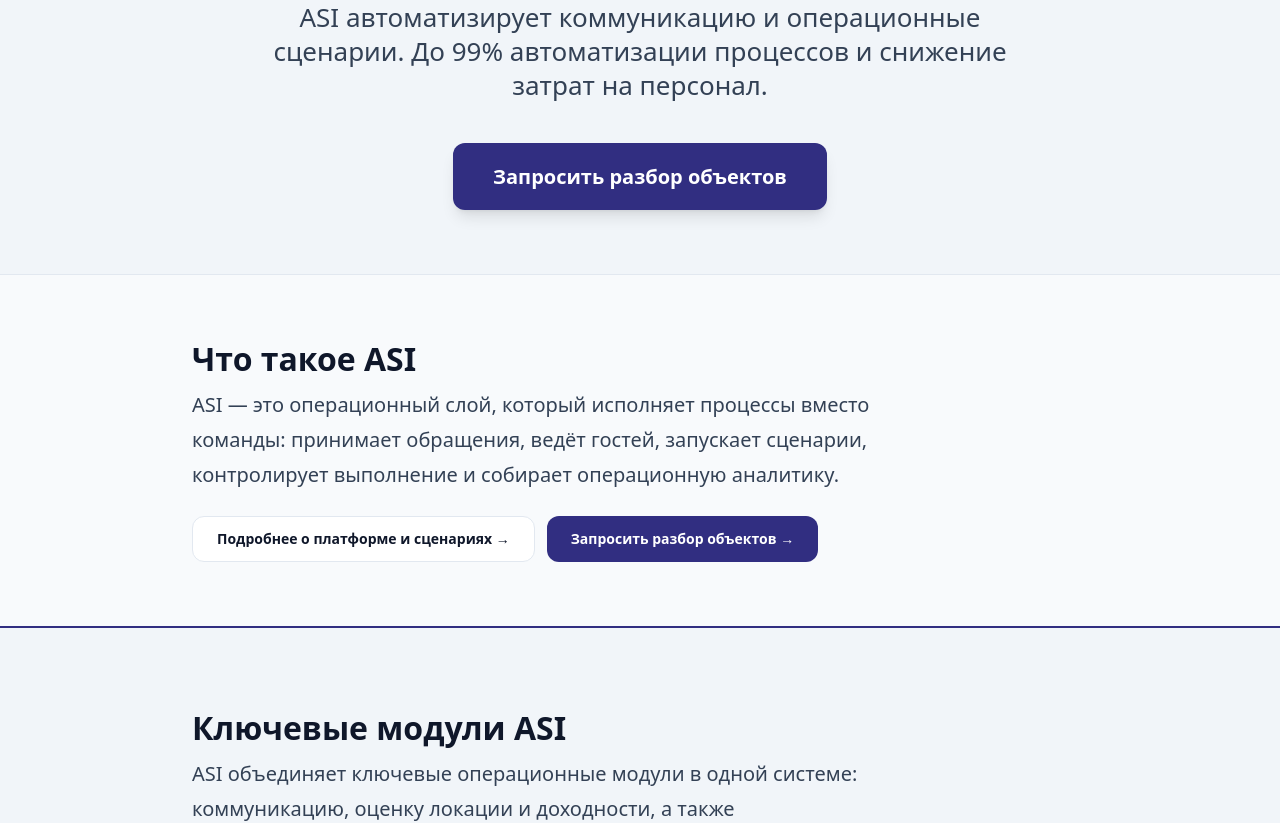
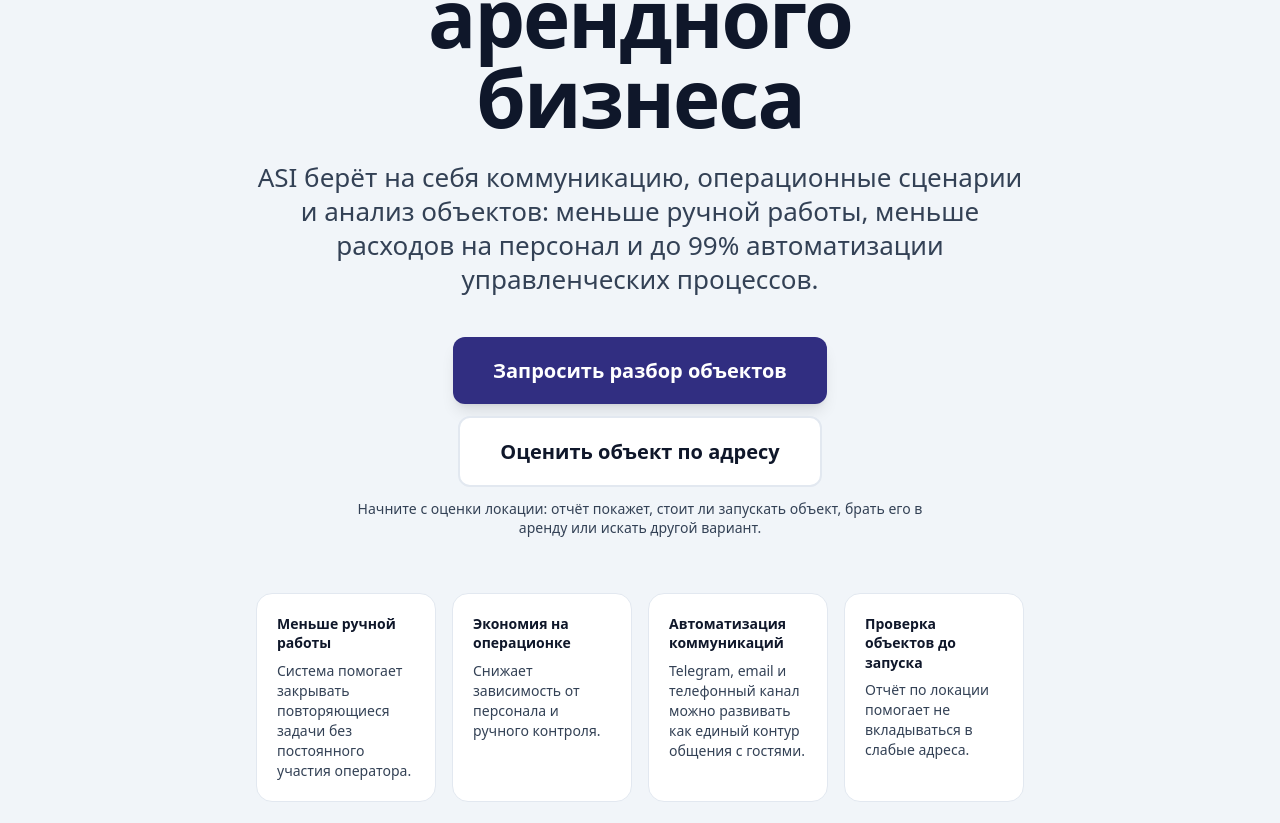
Before and after one commit to ASI-integration/asi-landing, a Next.js app: page /ru in a window 1280 px wide. Shown: the part 459-1282 px from the top of the page. Built offline with nearby package versions, Linux system fonts and the light colour scheme.

Commit message:
Clarify RU homepage hero positioning

```diff
--- a/src/app/ru/page.tsx
+++ b/src/app/ru/page.tsx
@@ -31,36 +31,70 @@ export default function HomeRu() {
           detailsLabel: 'Контакты',
           loginLabel: 'Войти',
           loginHref: '/login',
-          offerHeadline: 'Автопилот для вашего арендного бизнеса',
-          offerSub: 'ASI автоматизирует коммуникацию и операционные сценарии. До 99% автоматизации процессов и снижение затрат на персонал.',
+          offerHeadline: 'Цифровая управляющая компания для арендного бизнеса',
+          offerSub:
+            'ASI берёт на себя коммуникацию, операционные сценарии и анализ объектов: меньше ручной работы, меньше расходов на персонал и до 99% автоматизации управленческих процессов.',
           ctaLabel: 'Запросить разбор объектов',
           ctaHref: DEMO_LINK,
           ctaExternal: false,
+          ctaSecondaryLabel: 'Оценить объект по адресу',
+          ctaSecondaryHref: '/ru/otchet-po-dohodnosti-obektov',
+          ctaSecondaryExternal: false,
+          ctaSub:
+            'Начните с оценки локации: отчёт покажет, стоит ли запускать объект, брать его в аренду или искать другой вариант.',
+          heroBenefits: [
+            {
+              title: 'Меньше ручной работы',
+              body: 'Система помогает закрывать повторяющиеся задачи без постоянного участия оператора.',
+            },
+            {
+              title: 'Экономия на операционке',
+              body: 'Снижает зависимость от персонала и ручного контроля.',
+            },
+            {
+              title: 'Автоматизация коммуникаций',
+              body: 'Telegram, email и телефонный канал можно развивать как единый контур общения с гостями.',
+            },
+            {
+              title: 'Проверка объектов до запуска',
+              body: 'Отчёт по локации помогает не вкладываться в слабые адреса.',
+            },
+          ],
         }} telegramVariant="icon" showTopRow={false} />
 
-        {/* ── Что такое ASI (коротко) ── */}
-        <section className="py-14 sm:py-16 px-4 sm:px-6 bg-[var(--t-bg)] border-t border-[var(--t-border)]">
+        {/* ── Первый шаг: отчёт по локации ── */}
+        <section className="py-12 sm:py-14 px-4 sm:px-6 bg-[var(--t-bg)] border-t border-[var(--t-border)]">
           <div className="max-w-4xl mx-auto">
-            <h2 className="text-2xl sm:text-3xl font-bold text-[var(--t-text)] mb-2">
-              Что такое ASI
+            <h2 className="text-xl sm:text-2xl font-bold text-[var(--t-text)] mb-3">
+              Первый шаг — проверить объект
             </h2>
-            <p className="text-[var(--t-text-2)] text-base sm:text-lg leading-relaxed max-w-3xl">
-              ASI — это операционный слой, который исполняет процессы вместо команды: принимает обращения, ведёт гостей, запускает сценарии, контролирует выполнение и собирает операционную аналитику.
+            <p className="text-[var(--t-text-2)] text-sm sm:text-base leading-relaxed max-w-3xl mb-6">
+              Прежде чем запускать рекламу, нанимать людей или брать объект в работу, проверьте его локацию. Отчёт покажет спрос, конкуренцию, риски и потенциал дохода по адресу.
             </p>
-            <div className="mt-6 flex flex-wrap gap-3">
-              <Link
-                href="/ru/how-it-works"
-                className="inline-flex items-center justify-center px-6 py-3 rounded-xl border border-[var(--t-border)] bg-[var(--t-surface)] hover:bg-[var(--t-surface-2)] transition-colors text-sm font-semibold"
-              >
-                Подробнее о платформе и сценариях →
-              </Link>
-              <Link
-                href={DEMO_LINK}
-                className="inline-flex items-center justify-center px-6 py-3 rounded-xl bg-[var(--t-accent)] text-white font-semibold text-sm hover:bg-[var(--t-accent-hover)] transition-colors"
-              >
-                Запросить разбор объектов →
-              </Link>
-            </div>
+            <Link
+              href="/ru/otchet-po-dohodnosti-obektov"
+              className="inline-flex items-center justify-center px-6 py-3 rounded-xl bg-[var(--t-accent)] text-white font-semibold text-sm hover:bg-[var(--t-accent-hover)] transition-colors"
+            >
+              Оценить объект по адресу →
+            </Link>
+          </div>
+        </section>
+
+        {/* ── Отличие от классической УК ── */}
+        <section className="py-12 sm:py-14 px-4 sm:px-6 bg-[var(--t-surface-2)] border-t border-[var(--t-border)]">
+          <div className="max-w-4xl mx-auto">
+            <h2 className="text-xl sm:text-2xl font-bold text-[var(--t-text)] mb-3">
+              Чем ASI отличается от обычной управляющей компании
+            </h2>
+            <p className="text-[var(--t-text-2)] text-sm sm:text-base leading-relaxed max-w-3xl mb-5">
+              Обычная управляющая компания держится на людях и ручных процессах. ASI строит цифровой операционный контур: коммуникация, сценарии, контроль задач и аналитика объекта работают в одной системе.
+            </p>
+            <Link
+              href="/ru/how-it-works"
+              className="inline-flex items-center justify-center px-6 py-3 rounded-xl border border-[var(--t-border)] bg-[var(--t-surface)] hover:bg-[var(--t-surface-2)] transition-colors text-sm font-semibold text-[var(--t-text)]"
+            >
+              Подробнее о платформе и сценариях →
+            </Link>
           </div>
         </section>
 
--- a/src/components/HeroSection.tsx
+++ b/src/components/HeroSection.tsx
@@ -1,6 +1,11 @@
 import Link from 'next/link';
 import { productSupportEmail } from '@/config/contact';
 import { TgIcon } from '@/components/TgIcon';
+
+export interface HeroBenefitCard {
+  title: string;
+  body: string;
+}
 
 export interface HeroContent {
   /* top-left */
@@ -19,6 +24,12 @@ export interface HeroContent {
   ctaHref: string;
   ctaExternal?: boolean;
   ctaSub?: string;
+  /** Optional second button (e.g. internal link); renders below primary CTA */
+  ctaSecondaryLabel?: string;
+  ctaSecondaryHref?: string;
+  ctaSecondaryExternal?: boolean;
+  /** Short cards below CTAs (e.g. value props) */
+  heroBenefits?: HeroBenefitCard[];
 }
 
 export function HeroSection({
@@ -34,7 +45,13 @@ export function HeroSection({
     aboutLabel, aboutHeadline, aboutBody, aboutPoints,
     detailsLabel, loginLabel, loginHref,
     offerHeadline, offerSub, ctaLabel, ctaHref, ctaExternal = true, ctaSub,
+    ctaSecondaryLabel, ctaSecondaryHref, ctaSecondaryExternal = false,
+    heroBenefits,
   } = content;
+
+  const secondaryIsInternal =
+    typeof ctaSecondaryHref === 'string' && ctaSecondaryHref.startsWith('/');
+  const hasSecondaryCta = Boolean(ctaSecondaryLabel && ctaSecondaryHref);
 
   return (
     <section
@@ -136,18 +153,65 @@ export function HeroSection({
           <p className="mt-6 text-xl sm:text-2xl text-[var(--t-text-2)] leading-snug">
             {offerSub}
           </p>
-          <div className="mt-10 flex flex-col items-center gap-3">
+          <div
+            className={[
+              'mt-10 flex flex-col items-center gap-3',
+              hasSecondaryCta ? 'max-w-xl mx-auto' : '',
+            ].join(' ')}
+          >
             <a
               href={ctaHref}
               {...(ctaExternal ? { target: '_blank', rel: 'noopener noreferrer' } : {})}
-              className="inline-flex items-center justify-center px-10 py-4 bg-[var(--t-accent)] text-white font-bold rounded-xl hover:bg-[var(--t-accent-hover)] active:scale-[0.98] transition-all shadow-lg hover:scale-[1.02] text-base sm:text-lg"
+              className={[
+                'inline-flex items-center justify-center px-10 py-4 bg-[var(--t-accent)] text-white font-bold rounded-xl hover:bg-[var(--t-accent-hover)] active:scale-[0.98] transition-all shadow-lg hover:scale-[1.02] text-base sm:text-lg',
+                hasSecondaryCta ? 'w-full sm:w-auto min-w-[min(100%,280px)]' : '',
+              ].join(' ')}
             >
               {ctaLabel}
             </a>
+            {ctaSecondaryLabel && ctaSecondaryHref && (
+              secondaryIsInternal ? (
+                <Link
+                  href={ctaSecondaryHref}
+                  className="inline-flex items-center justify-center w-full sm:w-auto min-w-[min(100%,280px)] px-10 py-4 rounded-xl border-2 border-[var(--t-border)] bg-[var(--t-surface)] text-[var(--t-text)] font-semibold hover:bg-[var(--t-surface-2)] active:scale-[0.98] transition-all text-base sm:text-lg"
+                >
+                  {ctaSecondaryLabel}
+                </Link>
+              ) : (
+                <a
+                  href={ctaSecondaryHref}
+                  {...(ctaSecondaryExternal ? { target: '_blank', rel: 'noopener noreferrer' } : {})}
+                  className="inline-flex items-center justify-center w-full sm:w-auto min-w-[min(100%,280px)] px-10 py-4 rounded-xl border-2 border-[var(--t-border)] bg-[var(--t-surface)] text-[var(--t-text)] font-semibold hover:bg-[var(--t-surface-2)] active:scale-[0.98] transition-all text-base sm:text-lg"
+                >
+                  {ctaSecondaryLabel}
+                </a>
+              )
+            )}
             {ctaSub && (
-              <p className="text-xs text-[var(--t-muted)]">{ctaSub}</p>
+              <p
+                className={[
+                  'leading-snug text-center px-1',
+                  hasSecondaryCta ? 'text-sm text-[var(--t-text-2)]' : 'text-xs text-[var(--t-muted)]',
+                ].join(' ')}
+              >
+                {ctaSub}
+              </p>
             )}
           </div>
+
+          {heroBenefits && heroBenefits.length > 0 && (
+            <div className="mt-12 sm:mt-14 grid sm:grid-cols-2 lg:grid-cols-4 gap-4 text-left">
+              {heroBenefits.map(({ title, body }) => (
+                <div
+                  key={title}
+                  className="flex flex-col p-5 rounded-2xl border border-[var(--t-border)] bg-[var(--t-surface)]"
+                >
+                  <h3 className="font-bold text-[var(--t-text)] text-sm leading-snug mb-2">{title}</h3>
+                  <p className="text-xs sm:text-sm text-[var(--t-text-2)] leading-relaxed">{body}</p>
+                </div>
+              ))}
+            </div>
+          )}
         </div>
 
       </div>
```
